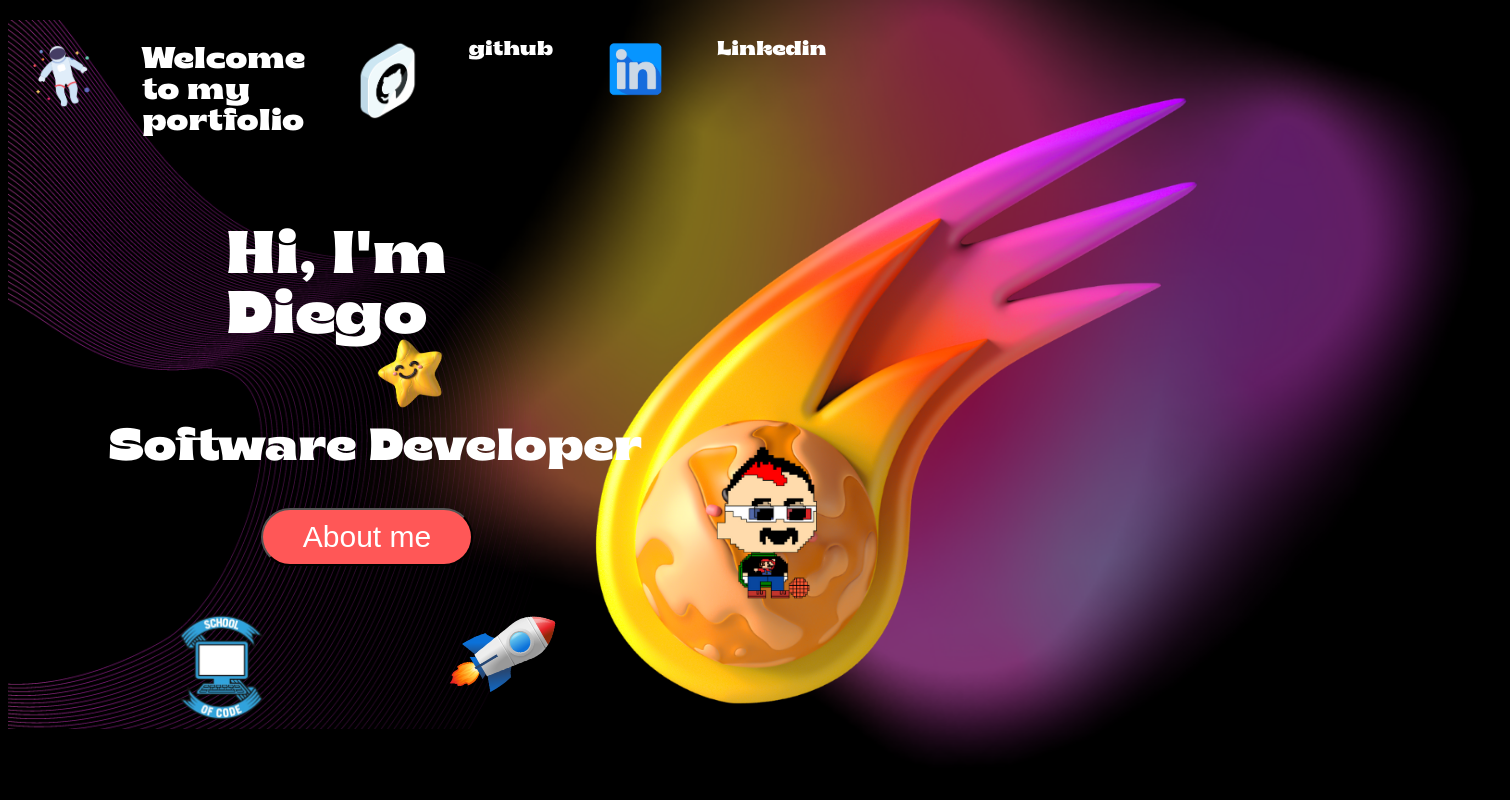
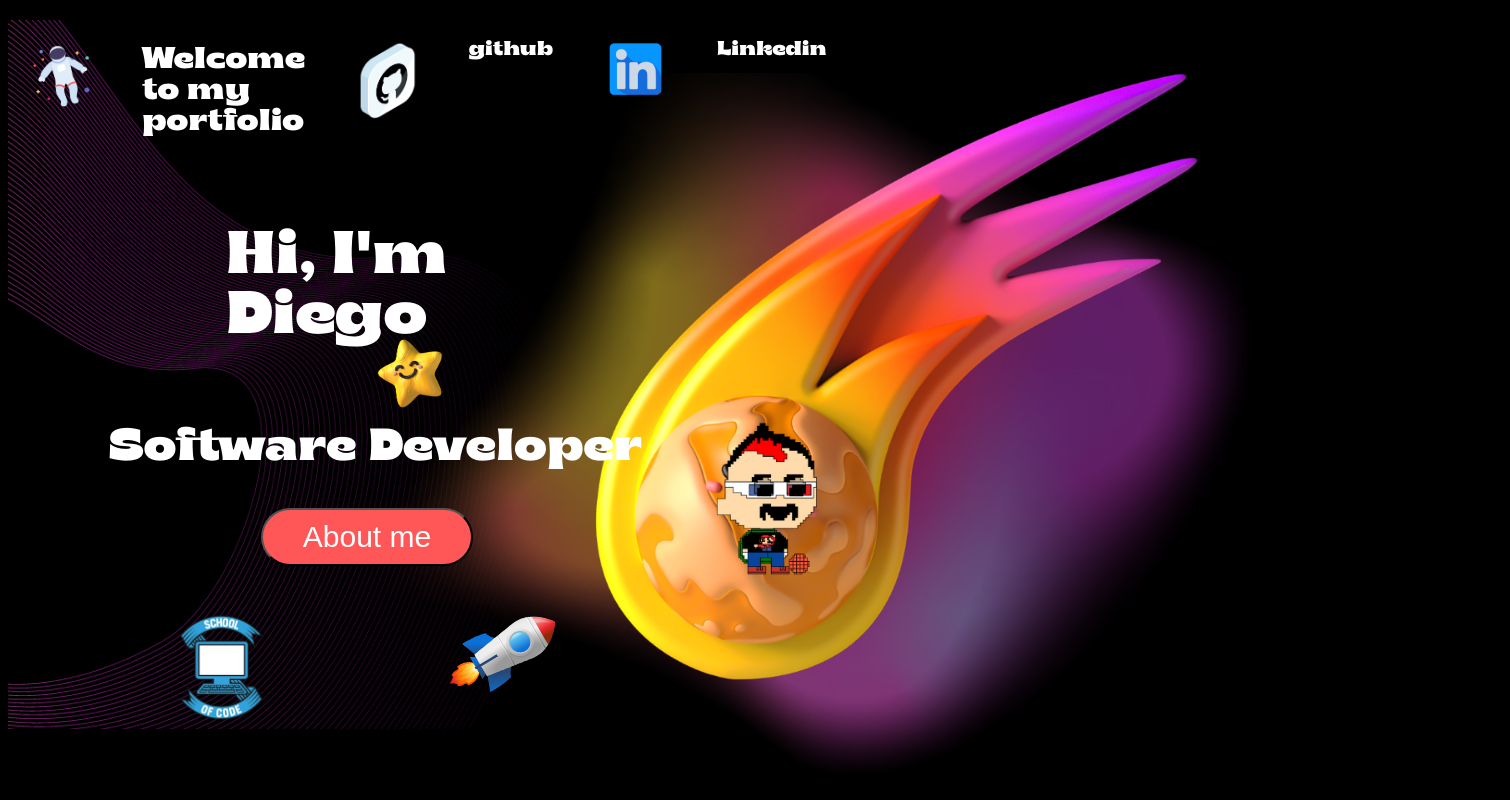
Before and after one commit to DEGRUSSECU1/diego-porfolio-react, a React (Create React App) app in the folder my-portfolio/: page / in a window 1280 px wide. Shown: the whole page, 1510 px wide, since content can reach past the window. Built offline with nearby package versions, Linux system fonts and the light colour scheme.

Commit message:
changed size img homepage

```diff
--- a/my-portfolio/src/components/css/home.css
+++ b/my-portfolio/src/components/css/home.css
@@ -2,7 +2,7 @@
     background-image: url("../img/halfbackground.png");
     background-size: cover;
     background-repeat: no-repeat;
-    width: 100%;
+
 
 }
 
@@ -13,19 +13,21 @@
     left: 25%;
     width: 50vw;
     left: 45%;
-    bottom: 10%;
+    bottom: 13%;
     z-index:-5;
+    max-width: 100%;
+
 
 
 }
 .nebula{
     position: absolute;
     z-index:-5;
-    padding: 0px;
-    width: 90vw;
-    left: 28%;
+    width: 70vw;
+    left: 30%;
     bottom: 0;
     right: 0;
+    max-width: 100%;
 
 }
 .star-box{
```
